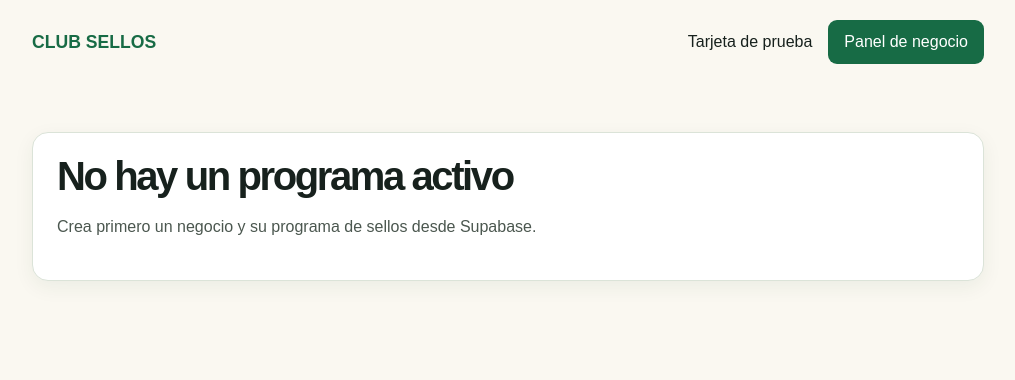
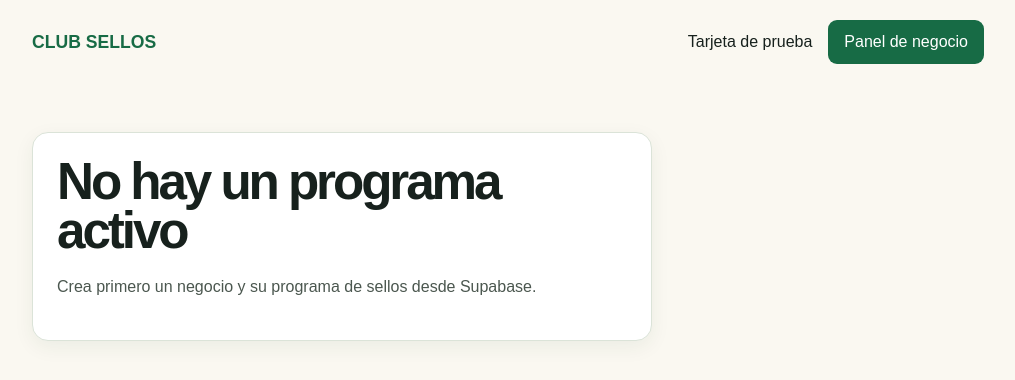
Before and after one commit to soma-lat/sellos, a Next.js app: page /negocio in a window 1280 px wide. Shown: the top 380 px of the page, without its empty margins (132-1147 px from the left). Built offline with nearby package versions, Linux system fonts and the light colour scheme; no server answers; the database is empty.

Commit message:
Update page.tsx

```diff
--- a/app/negocio/page.tsx
+++ b/app/negocio/page.tsx
@@ -19,12 +19,12 @@ export default async function NegocioPage() {
 
   const program = data as unknown as Program | null;
   if (!program?.business) {
-    return <main><div className="card"><h1 style={{ fontSize: "2.5rem" }}>No hay un programa activo</h1><p>Crea primero un negocio y su programa de sellos desde Supabase.</p></div></main>;
+    return <main><div className="card narrow-card"><h1 className="page-title">No hay un programa activo</h1><p>Crea primero un negocio y su programa de sellos desde Supabase.</p></div></main>;
   }
 
   return <main>
     <p className="brand">{program.business.name.toUpperCase()}</p>
-    <h1 style={{ fontSize: "3.2rem" }}>Panel de caja</h1>
+    <h1 className="page-title">Panel de caja</h1>
     <p>Prueba temporal sin login. Programa: <strong>{program.stamps_needed} sellos = {program.reward_name}</strong>.</p>
     <div className="grid">
       <section className="card"><h2>Registrar compra</h2><p>Escribe el correo con el que creaste al cliente en Supabase.</p><StampForm businessId={program.business.id} /></section>
```
